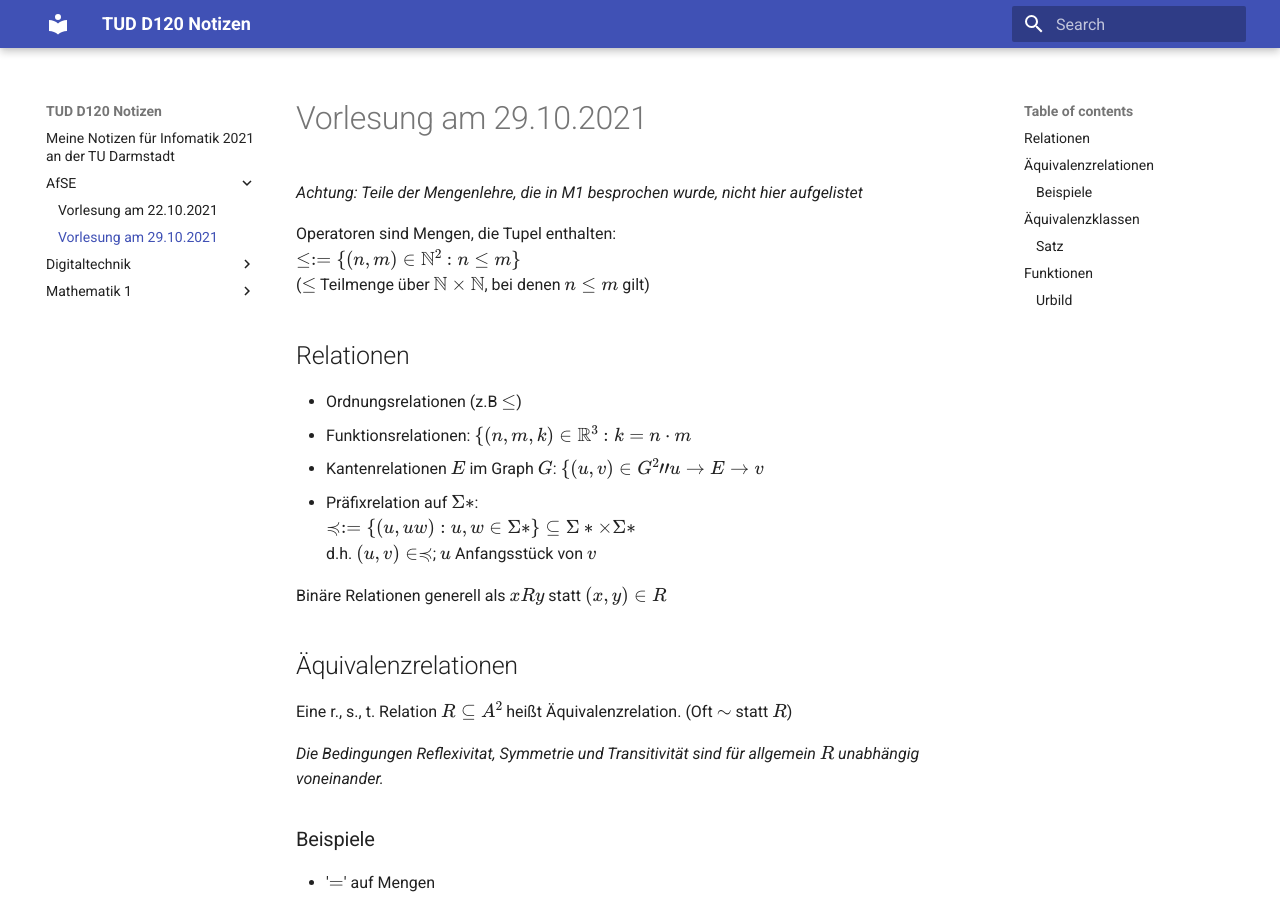
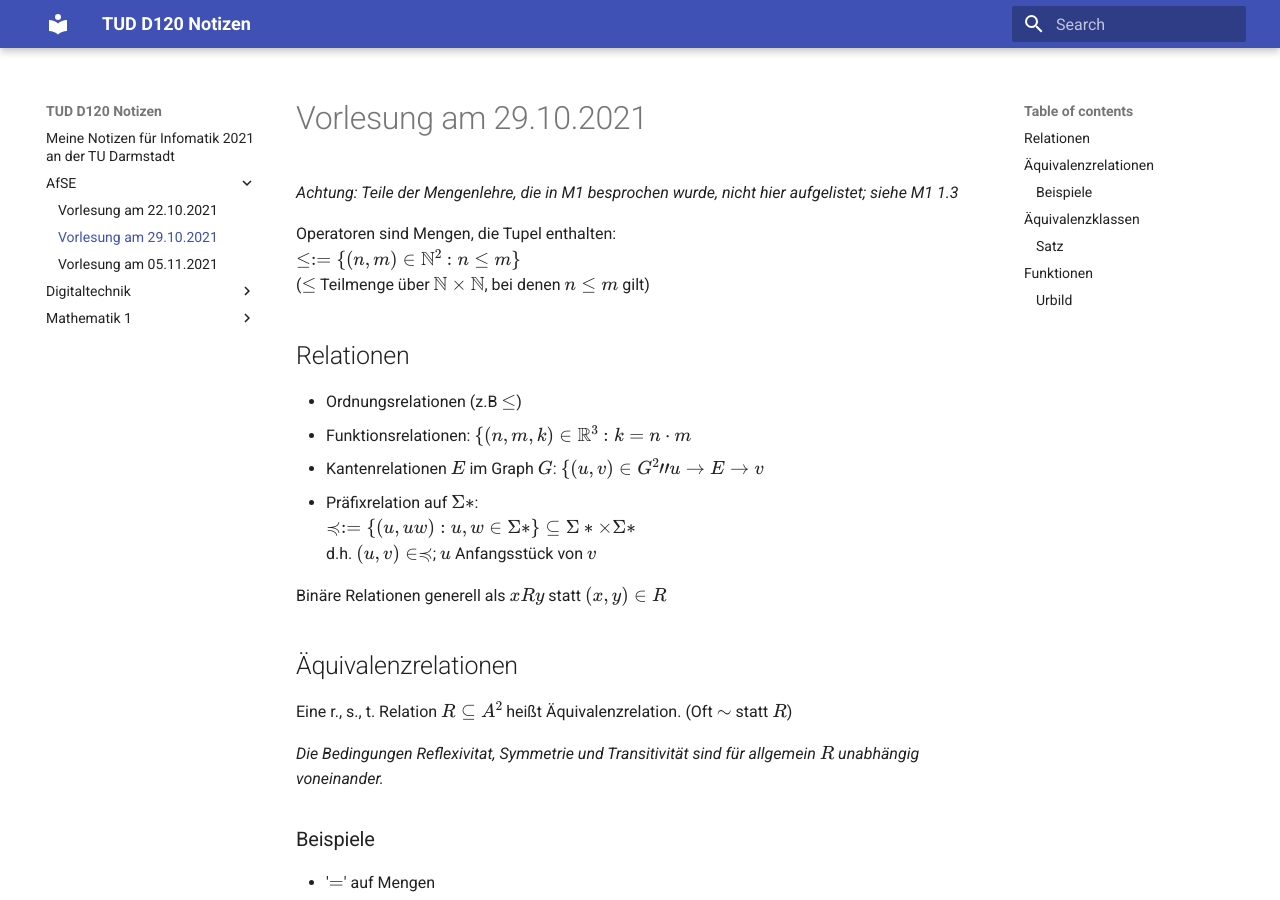
Before and after one commit to aurelilia/fb20-notes, an MkDocs documentation site: the page built from docs/AfSE/2_29.10.2021.md, in a window 1280 px wide and 900 px high. Built offline with MkDocs 1.6.1 and Material for MkDocs 9.7.7, drawn with Linux system fonts in a browser that asks for light colours.

Commit message:
First half of ASE 05.11.2021

```diff
--- a/docs/AfSE/2_29.10.2021.md
+++ b/docs/AfSE/2_29.10.2021.md
@@ -1,5 +1,5 @@
 # Vorlesung am 29.10.2021
-*Achtung: Teile der Mengenlehre, die in M1 besprochen wurde, nicht hier aufgelistet*
+*Achtung: Teile der Mengenlehre, die in M1 besprochen wurde, nicht hier aufgelistet; siehe M1 1.3*
 
 Operatoren sind Mengen, die Tupel enthalten:
 $\le := \{(n,m) \in \mathbb{N}^2 : n \le m\}$
```
Also changed, not shown: docs/AfSE/3_05.11.2021.md (added, +25 -0 lines), docs/Mathematik 1/1.4_abbildungen.md (+1 -0 lines).
